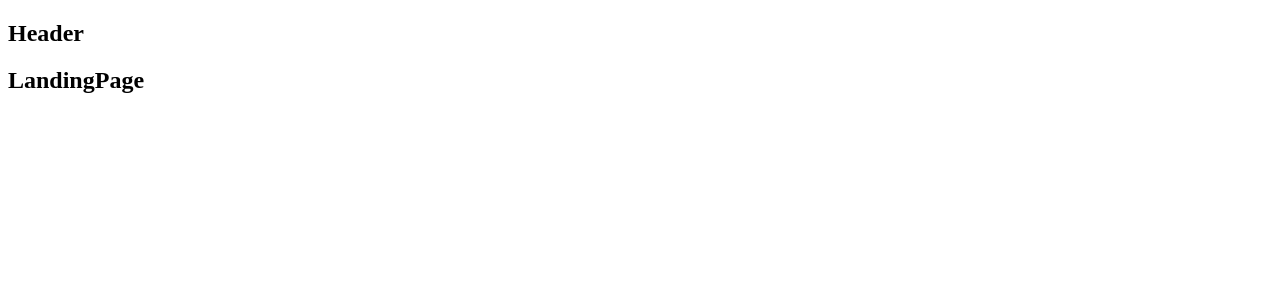
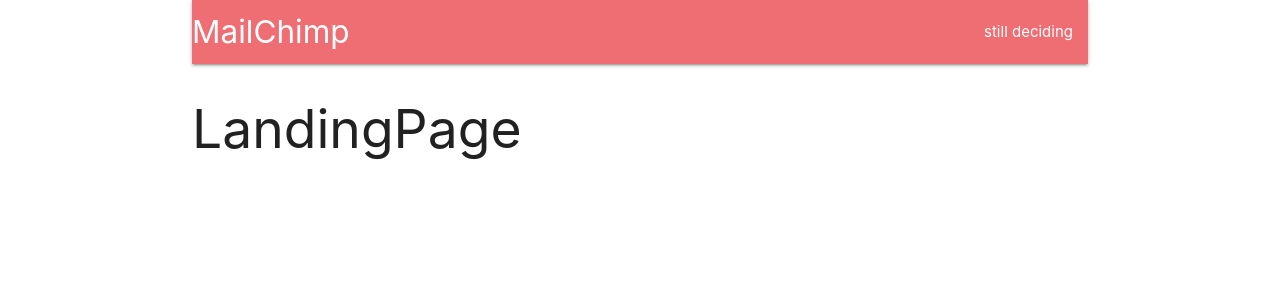
Before and after one commit to Yassine56/mailchimp, a React (Create React App) app in the folder client/: page / in a window 1280 px wide. Shown: the top 300 px of the page. Built offline with nearby package versions, Linux system fonts and the light colour scheme; no server answers.

Commit message:
redux thunk, authreducer

```diff
--- /dev/null
+++ b/client/src/actions/index.js
@@ -0,0 +1,7 @@
+import axios from 'axios';
+import { FETCH_USER } from './types';
+
+export const fetchUser = () => async (dispatch) => {
+    const res = await axios.get('/API/currentUser');
+    dispatch({type : FETCH_USER , payload : res.data});
+  };
--- /dev/null
+++ b/client/src/actions/types.js
@@ -0,0 +1 @@
+export const FETCH_USER = 'fetch_user';
--- a/client/src/components/App.js
+++ b/client/src/components/App.js
@@ -1,26 +1,36 @@
-import React from 'react';
+import React , {Component} from 'react';
 import {BrowserRouter, Route} from 'react-router-dom';
+import Header from './Header';
+import * as actions from '../actions/index';
+import { connect } from 'react-redux';
 // BrowserRouter (brain ) tells react router how to behave, looks at currentURL and change the set of components visible
 // on the scree
 // Route used to setup a rule between the url and component
 
-const Header = () => <h2> Header </h2>
-const Dashboard = () => <h2> Dashboard </h2>
-const LandingPage = () => <h2> LandingPage </h2>
-const SurveyNew = () => <h2> SurvewNew </h2>
 
-const App = () => {
+const Dashboard = () => <h2> Dashboard </h2>;
+const LandingPage = () => <h2> LandingPage </h2>;
+const SurveyNew = () => <h2> SurvewNew </h2>;
+
+class App extends Component {
+
+  componentDidMount() {
+    this.props.fetchUser();
+  }
+
+  render() {
   return (
-    <div>
+    <div className="container">
       <BrowserRouter>
           <div>
-          <Route path="/" component={Header} />
-          <Route exact path="/" component={LandingPage} />
-          <Route path="/surveys" component={Dashboard} />
+            <Route path="/" component={Header} />
+            <Route exact path="/" component={LandingPage} />
+            <Route path="/surveys" component={Dashboard} />
           </div>
       </BrowserRouter>
     </div>
   );
+  }
 };
 
-export default App;
+export default connect(null, actions)(App); // connect react to redux and pass in all the actions to the state of app as props
--- /dev/null
+++ b/client/src/components/Header.js
@@ -0,0 +1,38 @@
+import React , {Component} from 'react';
+import { connect } from 'react-redux';
+
+class Header extends Component {
+
+  rendercontent(){
+    console.log(this.props.auth);
+    switch(this.props.auth){
+      case false :
+          return 'no user logged in';
+      case null :
+          return 'still deciding';
+          break;
+      default :
+          return 'user logged in';
+          break;
+    }
+  }
+
+  render () {
+    console.log(this.props);
+    return (
+      <nav>
+        <div className="nav-wrapper">
+          <a href="#" className="brand-logo">MailChimp</a>
+          <ul id="nav-mobile" className="right hide-on-med-and-down">
+              <li><a href="/auth/google">{ this.rendercontent() }</a></li>
+          </ul>
+        </div>
+      </nav>
+    )
+  }
+}
+function mapStateToProps(state){ // mapStateToProps({auth}) es6 syntax // state.auth
+  return { auth : state.auth };
+}
+
+export default connect(mapStateToProps)(Header);
--- a/client/src/index.js
+++ b/client/src/index.js
@@ -1,14 +1,17 @@
 // data layer control layer. (redux)
+
+import 'materialize-css/dist/css/materialize.min.css';
 import App from './components/App'
 import React from 'react';
 import ReactDOM from 'react-dom';
+import reduxThunk from 'redux-thunk';
 
 import { Provider } from 'react-redux';
 import { createStore, applyMiddleware} from 'redux';
-
+import {FETCH_USER} from './actions/types';
 
 import reducers from './reducers';
 
-const store = createStore(reducers, {}, applyMiddleware() );
+const store = createStore(reducers, {}, applyMiddleware(reduxThunk) );
 
 ReactDOM.render(<Provider store={store}><App /></Provider>,document.querySelector('#root'));
--- a/client/src/reducers/authReducer.js
+++ b/client/src/reducers/authReducer.js
@@ -1,5 +1,10 @@
-export default function (state = {}, action ) {
+import {FETCH_USER} from '../actions/types';
+
+export default function (state = null, action ) {
+  console.log(action.payload);
   switch (action.type) {
+    case FETCH_USER:
+      return action.payload || false;
     default:
       return state;
   };
```
Also changed, not shown: client/package.json (+6 -1 lines), 1 other file (tests, documents, lock files or other folders).
